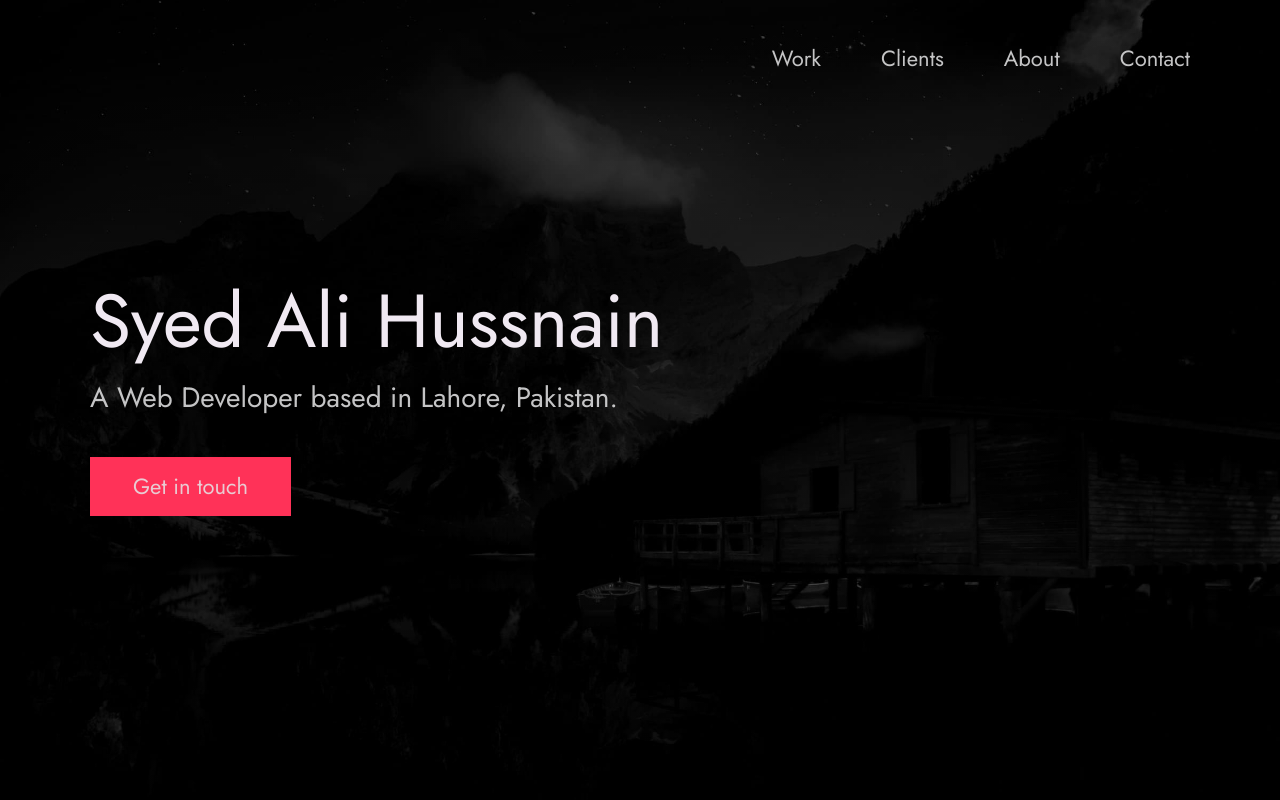
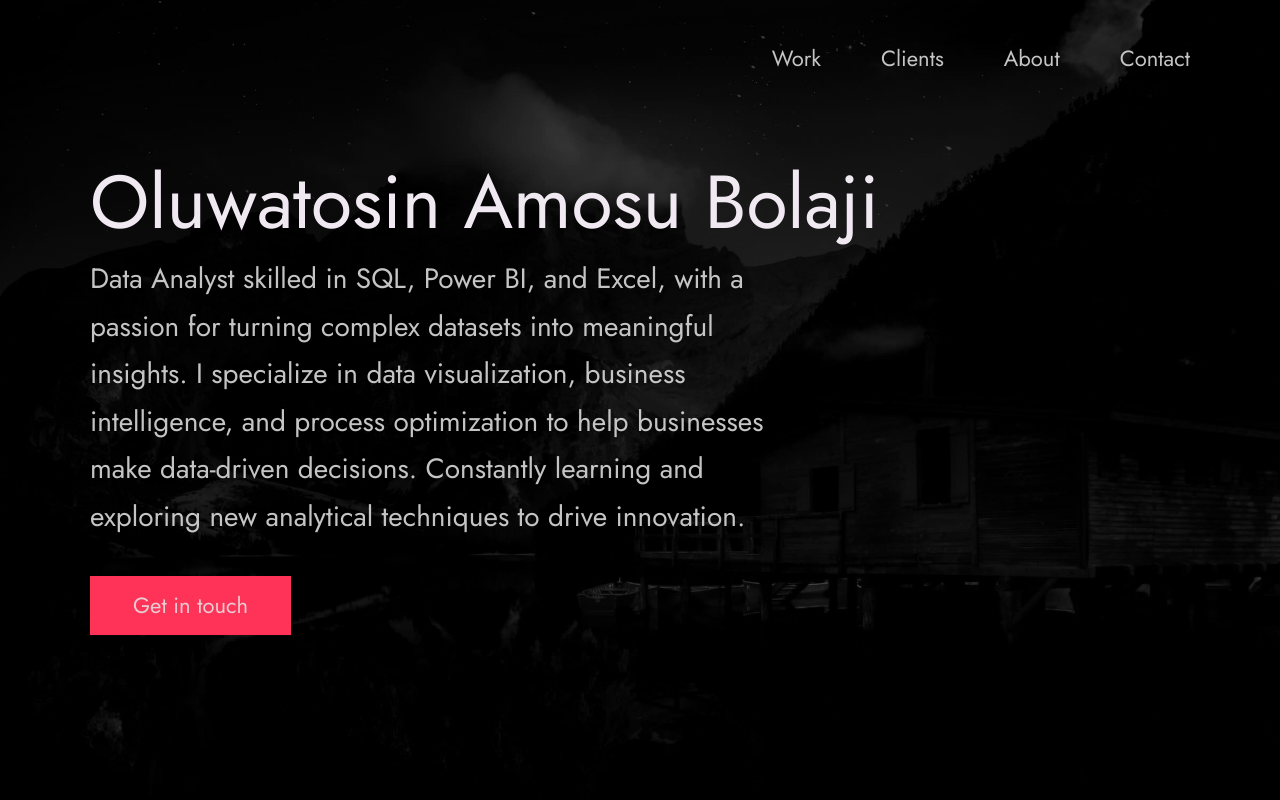
Before and after one commit to Tbrown1998/portfolio, a plain HTML site: page index.html in a window 1280 px wide. Shown: the top 800 px of the page. Drawn offline with Linux system fonts and the light colour scheme.

Commit message:
Update index.html

```diff
--- a/index.html
+++ b/index.html
@@ -24,10 +24,10 @@
 
   <!-- Put your site title here -->
   <title>
-    Oluwatosin Amosu Bolaji, a Data Analyst skilled in SQL, Power BI, and Excel
+    Oluwatosin Amosu Portfolio
   </title>
 
-  <meta name="hfhfhfhfhf" content="Add small description of yourslef.">
+  <meta name="Oluwatosin Portfolio" content="ata Analyst skilled in SQL, Power BI, and Excel.">
   <!-- Add some coding keywords below, Ex: (React, CSS etc) -->
   <meta name="keywords" content="Put your name, skills and some coding keywords" />
   <link rel="stylesheet" href="index.css" />
@@ -56,10 +56,12 @@
       <div class="header__text">
         <h1 class="heading-primary">
           <!-- Replace the following name with your name -->
-          <span>Syed Ali Hussnain</span>
+          <span>Oluwatosin Amosu Bolaji</span>
         </h1>
         <!-- Put a small paragraph about yourself -->
-        <p>A Web Developer based in Lahore, Pakistan.</p>
+        <p>Data Analyst skilled in SQL, Power BI, and Excel, with a passion for turning complex datasets into meaningful insights.
+    I specialize in data visualization, business intelligence, and process optimization to help businesses make data-driven decisions.
+    Constantly learning and exploring new analytical techniques to drive innovation.</p>
         <a href="#contact" class="btn btn--pink">Get in touch</a>
       </div>
     </div>
```
